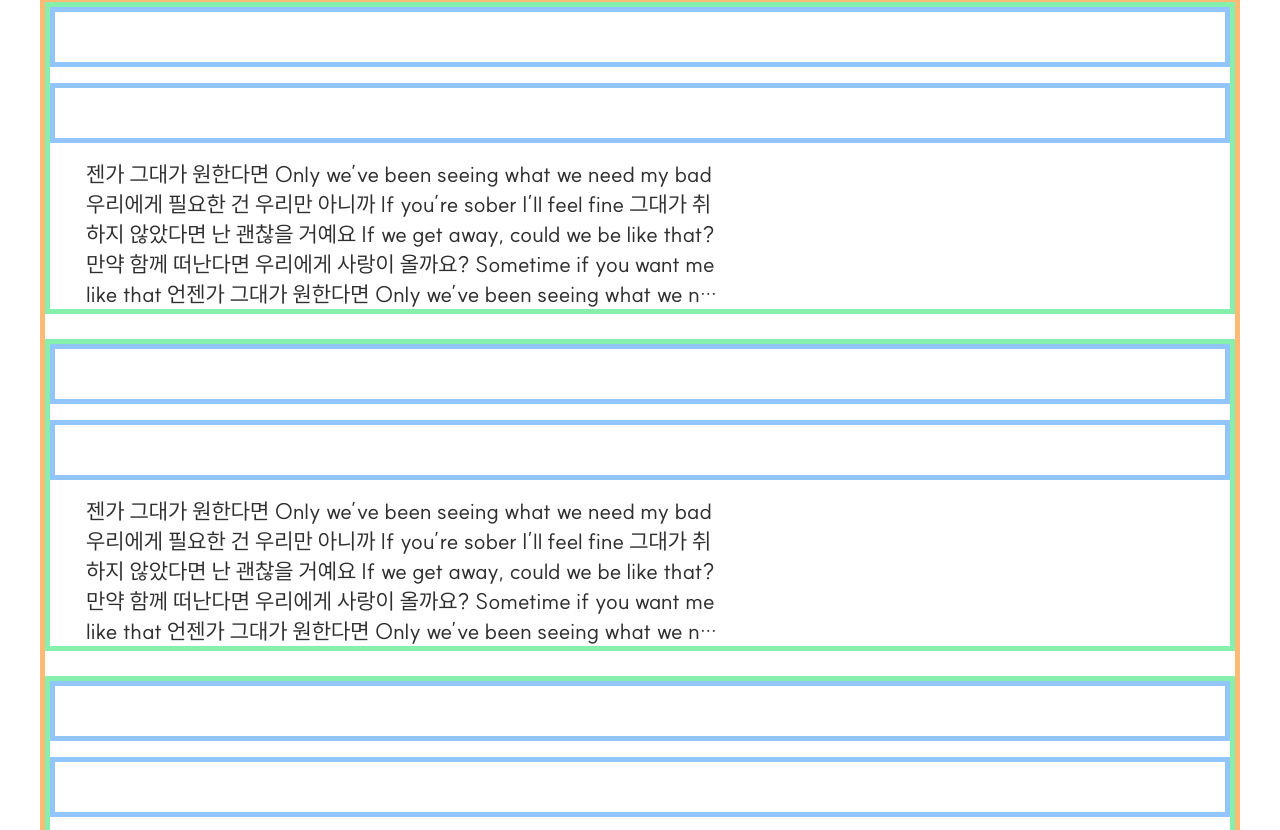
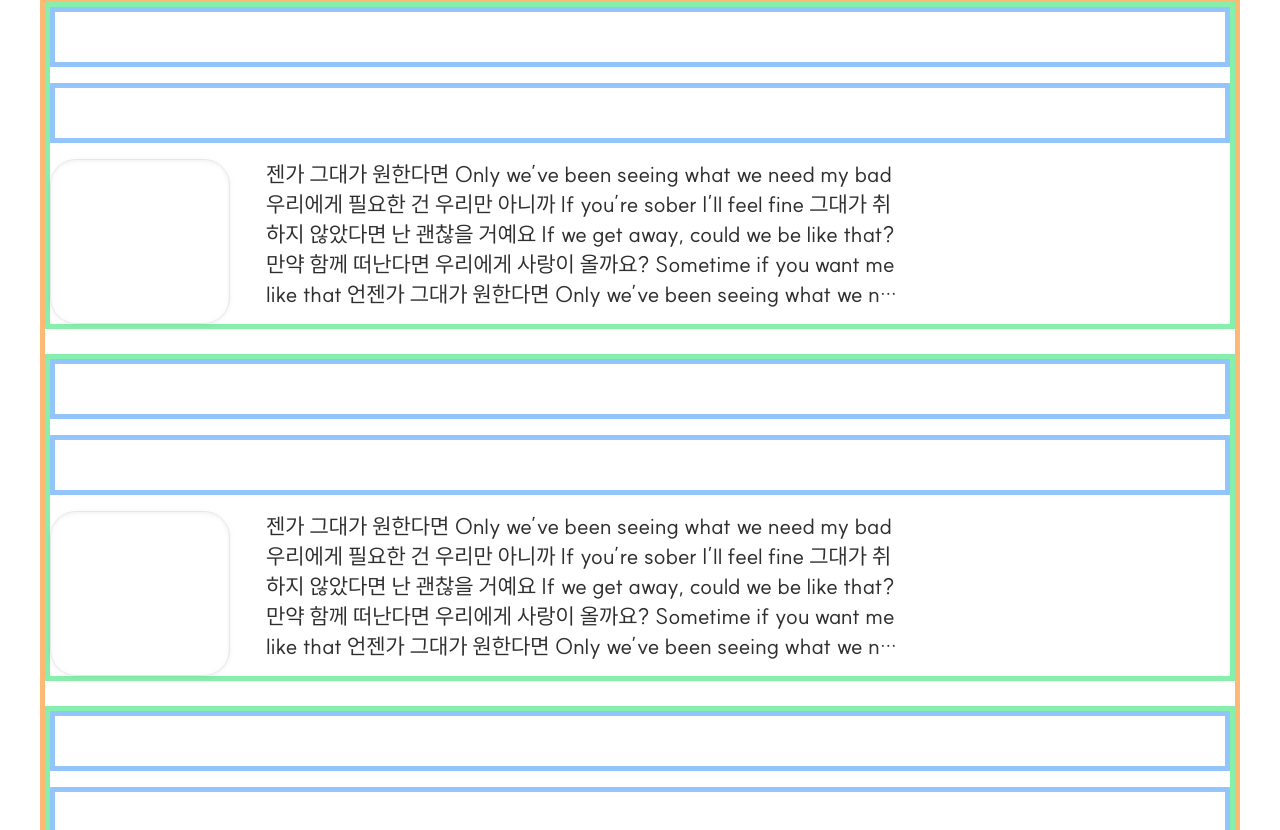
Before and after one commit to mobi-projects/nail-case-client, a Next.js app: page /manager/base/my-shop/review in a window 1280 px wide. Shown: the part 1230-2060 px from the top of the page. Built offline with nearby package versions, Linux system fonts and the light colour scheme.

Commit message:
🎨 manager/base/my-shop/review03-01-03-02
* issue: [NAILCASE-139](https://nailcase.atlassian.net/browse/NAILCASE-139) sub-issues: - [NAILCASE-175](https://nailcase.atlassian.net/browse/NAILCASE-175)

```diff
--- a/src/component/custom/manager/base/my-shop/review/03/index.tsx
+++ b/src/component/custom/manager/base/my-shop/review/03/index.tsx
@@ -35,9 +35,11 @@ function Manager_Base_MyShop_Review_03_01_03() {
 	)
 }
 function ReivewCommentImgae() {
-	return <div></div>
+	return (
+		<div className="h-[164.85px] w-[180px] rounded-[26px] border drop-shadow"></div>
+	)
 }
-
+//사진 들어가면 border삭제 예정 또한 div > image변경예정
 function ReivewComment() {
 	return (
 		<div className="line-clamp-5 h-fit w-[631px] text-Title03 text-Gray80">
```
